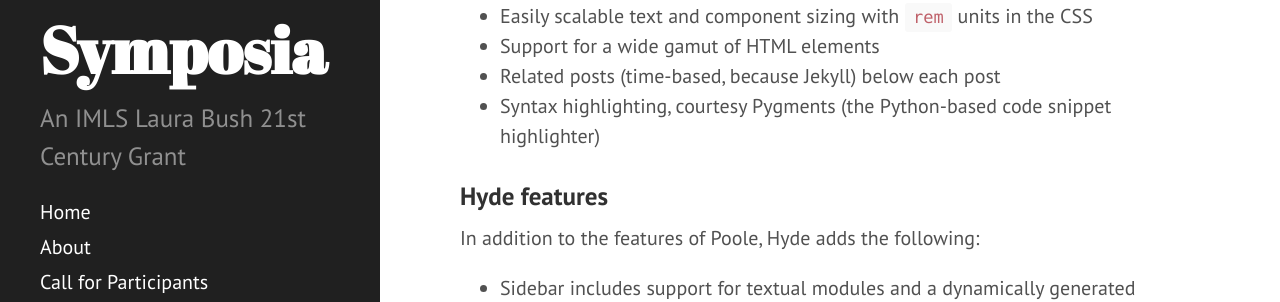
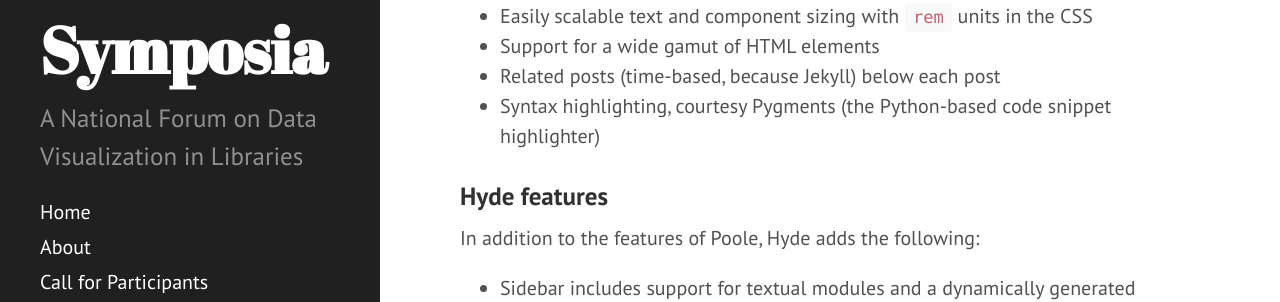
Before and after one commit to visualizingthefuture/visualizingthefuture.github.io, a Jekyll site: the page built from index.html, in a window 1280 px wide. Shown: the part 510-812 px from the top of the page. Built offline with Jekyll 4.4.1, drawn with Linux system fonts in a browser that asks for light colours; Markdown is read by kramdown in place of the engine named in the settings; the list of posts is cut into pages by our own code.

Commit message:
Update _config.yml

```diff
--- a/_config.yml
+++ b/_config.yml
@@ -8,7 +8,7 @@ permalink:        pretty
 # Setup
 title:            Visualizing the Future Symposia
 tagline:          'A National Forum on Data Visualization in Libraries'
-description:      'An IMLS Laura Bush 21st Century Grant'
+description:      'A National Forum on Data Visualization in Libraries'
 url:              http://hyde.getpoole.com
 baseurl:          https://visualizingthefuture.github.io/
 
```
